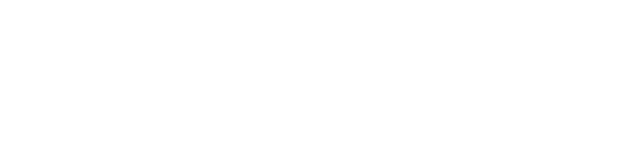
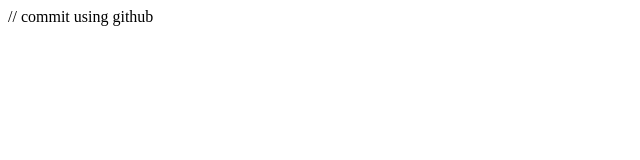
Before and after one commit to amanc8423/formvalidation, a plain HTML site: page index.html in a window 1280 px wide. Shown: the whole page, without its empty margins (0-640 px from the left). Drawn offline with Linux system fonts and the light colour scheme.

Commit message:
Update index.html

```diff
--- a/index.html
+++ b/index.html
@@ -7,7 +7,7 @@
     <title>Document</title>
 </head>
 <body>
-    <form action="">
+    <form action="">   // commit using github
 
     </form>
 </body>
```
